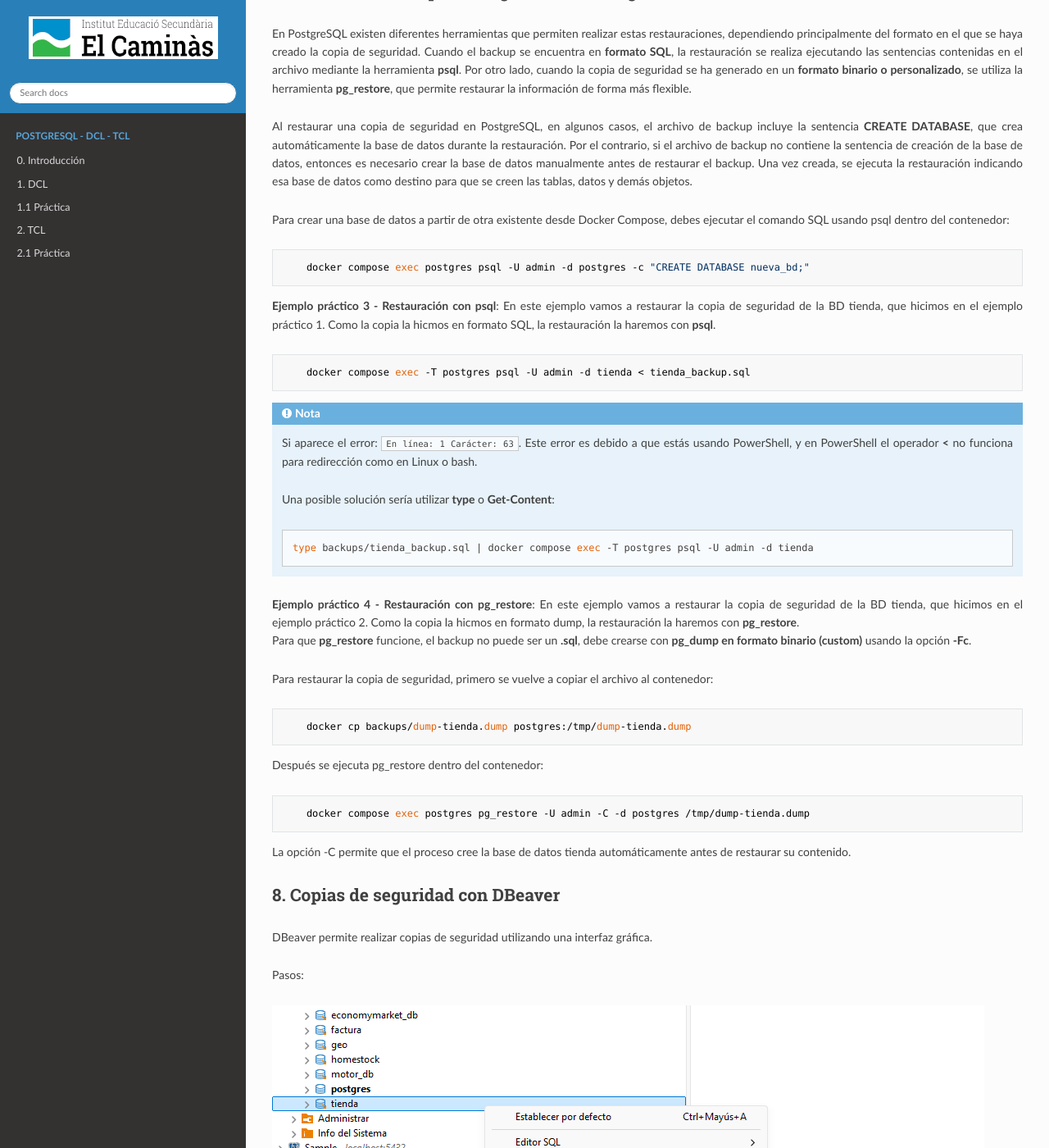
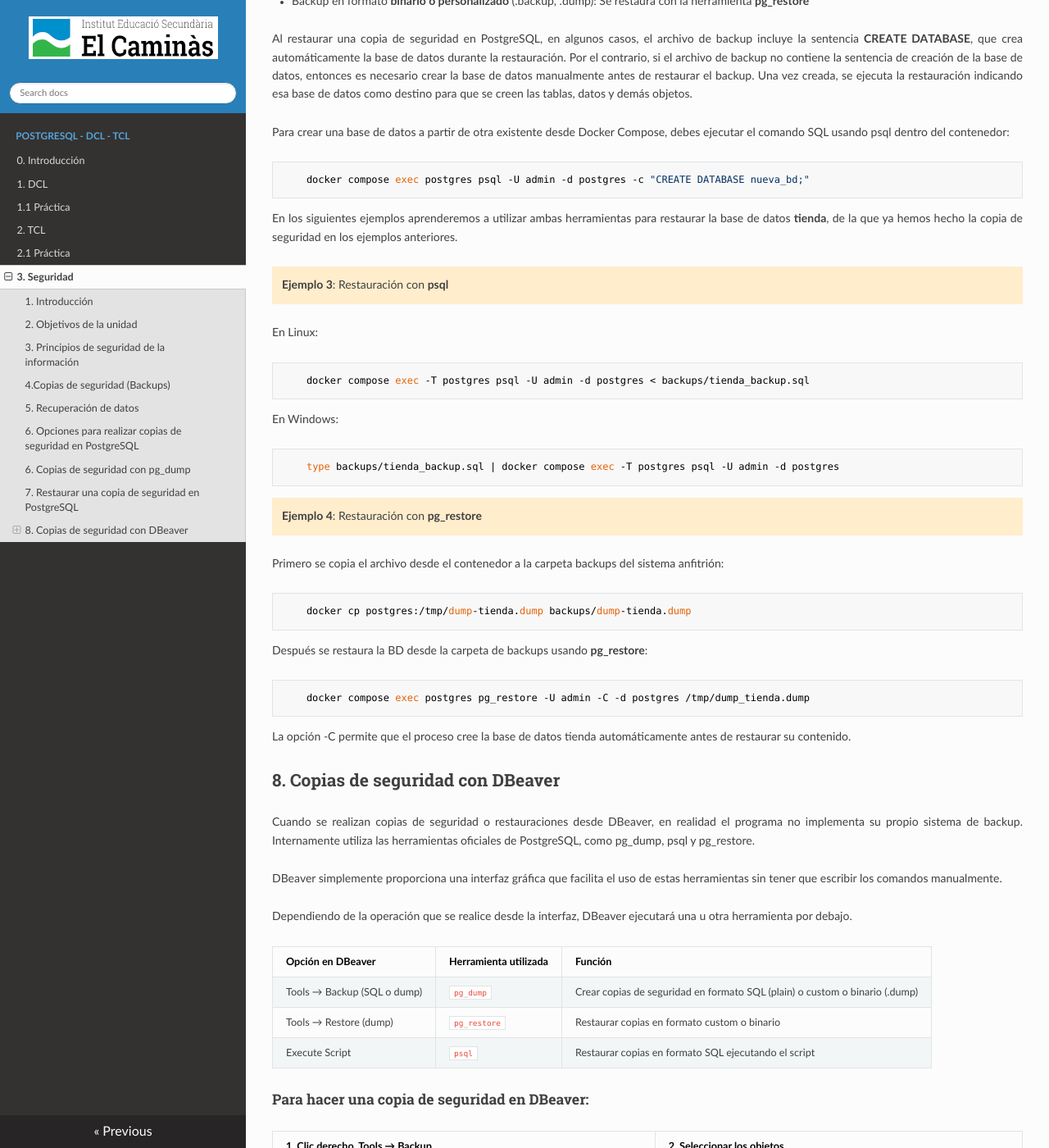
Before and after one commit to asalvadorc/BBDD_PostgreSQL_DCL, an MkDocs documentation site: the page built from docs/3_Seguridad.md, in a window 1280 px wide and 1400 px high, scrolled down 5597 px. Shown: the whole window at 82% size. Built offline with MkDocs 1.6.1, drawn with Linux system fonts in a browser that asks for light colours; nearby versions of some CDN libraries; some of the changed text lies outside the part shown.

Commit message:
seguridad

```diff
--- /dev/null
+++ b/docs/2.2_Practica.md
@@ -0,0 +1,129 @@
+# 🧪 PRÁCTICA: Gestión de Transacciones con TCL (BD `tienda`)
+
+## 🎯 Objetivo
+
+Aprender a:
+
+- Utilizar **BEGIN / START TRANSACTION**
+- Aplicar **COMMIT**
+- Aplicar **ROLLBACK**
+- Usar **SAVEPOINT**
+- Entender la importancia de la atomicidad en bases de datos
+- Relacionar **TCL con DCL (roles y permisos)**
+
+---
+
+## 🗂️ Contexto
+
+Trabajaremos con la base de datos  **tienda** ya creada, con su esquema **`app`**, tablas, roles y usuarios.
+
+Cuando se realiza una venta, deben ejecutarse varias acciones:
+
+1. Registrar la venta
+2. Actualizar el stock del producto
+
+⚠️ Todo esto debe hacerse como una única unidad lógica.
+
+---
+
+## 📊 Insertar datos iniciales
+
+Si es necesario:
+
+- Inserta al menos 2 productos con stock suficiente
+- Inserta alguna venta de prueba
+
+---
+
+## 🧩 PARTE 1 — Sin Transacción (Para ver el problema)
+
+- Simular una venta SIN transacción:
+
+    - Inserta una venta de 2 unidades del producto con id = 1
+    - Actualiza el stock correspondiente
+    - Simula un fallo en mitad del proceso
+    - Intenta continuar con otra operación
+
+- Consultar el estado en el que han quedado las tablas.
+
+📌 **Pregunta:**
+¿Es consistente la base de datos? Razona la respuesta.
+
+---
+
+## 🧩 PARTE 2 — Uso de BEGIN + COMMIT
+
+- Repite las operaciones anteriores, pero:
+
+    - Encapsula todas las operaciones en una transacción
+    - Finaliza correctamente con COMMIT
+
+- Consultar el estado en el que han quedado las tablas.
+
+📌 **Pregunta:**
+¿Se han aplicado correctamente todos los cambios? Explica por qué.
+
+---
+
+## 🧩 PARTE 3 — Uso de ROLLBACK
+
+- Repite las operaciones anteriores, pero:
+
+    - Ejecuta ROLLBACK antes de finalizar
+
+- Consultar el estado en el que han quedado las tablas.
+
+📌 **Pregunta:**
+¿Se ha realizado alguna modificación?
+
+---
+
+## 🧩 PARTE 4 — Uso de SAVEPOINT
+
+- Repite las operaciones anteriores, pero:
+
+    - Introduce un SAVEPOINT antes de cada operación importante
+    - Realiza una operación errónea
+    - Revierte parcialmente usando ROLLBACK TO SAVEPOINT
+    - Finaliza la transacción
+
+- Consultar el estado en el que han quedado las tablas.
+
+📌 **Pregunta:**
+¿Qué cambios se han guardado?
+
+---
+
+## 🔐 PARTE 5 — TCL + PERMISOS
+
+- Conéctate con el usuario **user_tpvs** y:
+
+    - Inicia una transacción
+    - Intenta modificar el stock de productos
+    - Finaliza la transacción
+
+📌 **Pregunta:**
+¿Se permite la operación? Explica qué ocurre y por qué.
+
+---
+
+## 🧠 PARTE 6 — Reflexión
+
+Responder:
+
+1. ¿Qué ventaja tienen las transacciones?
+2. ¿Qué ocurriría en un sistema real sin ellas?
+3. ¿Qué diferencia hay entre ROLLBACK y ROLLBACK TO SAVEPOINT?
+4. ¿En qué situaciones reales usarías SAVEPOINT?
+
+---
+
+## 🏁 RETO FINAL
+
+Crear una transacción que:
+
+- Venda **2 productos diferentes a la vez**
+- Actualice correctamente el stock de ambos
+- Si falla una operación, **no se debe registrar ninguna venta**
+
+---
--- a/docs/3_Seguridad.md
+++ b/docs/3_Seguridad.md
@@ -137,85 +137,42 @@ En nuestro entorno con **Docker**, **pg_dump** se ejecuta dentro del contenedor
 
 En PostgreSQL las copias de seguridad pueden generarse principalmente en dos formatos: **SQL o dump** (formato custom). La elección de uno u otro depende del uso que se quiera dar al backup y de las herramientas que se utilizarán para restaurarlo.
 
-El formato SQL genera un archivo de texto que contiene sentencias SQL como CREATE TABLE, INSERT o ALTER. Estas sentencias permiten reconstruir la base de datos ejecutando el archivo con la herramienta **psql**. Este formato es fácil de leer y editar, por lo que suele utilizarse en entornos de aprendizaje o para bases de datos pequeñas.
+- **El formato SQL** genera un archivo de texto que contiene sentencias SQL como CREATE TABLE, INSERT o ALTER. Estas sentencias permiten reconstruir la base de datos ejecutando el archivo con la herramienta **psql**. Este formato es fácil de leer y editar, por lo que suele utilizarse en entornos de aprendizaje o para bases de datos pequeñas.
 
-Por otro lado, el formato dump o custom es un formato binario generado normalmente con la opción **-Fc** de pg_dump. Este tipo de archivo no es legible directamente, pero permite realizar restauraciones más flexibles utilizando la herramienta **pg_restore**. Entre sus ventajas se encuentran la posibilidad de restaurar solo ciertos objetos de la base de datos o realizar restauraciones en paralelo, lo que resulta especialmente útil en bases de datos de mayor tamaño.
+- **El formato dump o custom** es un formato binario generado normalmente con la opción **-Fc** de **pg_dump**. Este tipo de archivo no es legible directamente, pero permite realizar restauraciones más flexibles utilizando la herramienta **pg_restore**. Entre sus ventajas se encuentran la posibilidad de restaurar solo ciertos objetos de la base de datos o realizar restauraciones en paralelo, lo que resulta especialmente útil en bases de datos de mayor tamaño.
 
-En resumen, el formato SQL es más simple y legible, mientras que el formato dump ofrece mayor flexibilidad y eficiencia durante la restauración.
+!!!Note ""
+    En resumen, el formato **SQL** es más simple y legible, mientras que el formato **dump** ofrece mayor flexibilidad y eficiencia durante la restauración.
 
-Para los seguientes ejemplos crearemos una carpeta para los backups
+En los **siguientes ejemplos** aprenderemos a utilizar ambas herramientas para realizar copias de seguridad. Trabajaremos con la base de datos **tienda**, que hemos creado en esta unidad, y sobre ella realizaremos las copias de seguridad.
+
+Antes de empezar, crearemos una carpeta donde guardaremos los archivos de backup. Esto nos permitirá tener los datos organizados y localizarlos fácilmente.
+
+
 
         postgres_local/
         │
         ├─ docker-compose.yml
         └─ backups/
 
-
-<!--
-- Desde la carpeta donde está tu docker-compose.yml:
-
-
-        docker compose up -d
-
-- Comprobar que el contenedor está funcionando:
-
-        docker compose ps
-
-
-        Deberías ver algo parecido a:
-
-        NAME       IMAGE           SERVICE    STATUS
-        postgres   postgres:16.4   postgres   running
-
-- Comprobar que PostgreSQL responde:
-
-        docker compose exec postgres psql -U admin -d tienda -c "SELECT version();"
-
-| Parte                          | Función                                  |
-| ------------------------------ | ---------------------------------------- |
-| docker compose exec postgres | Ejecuta el comando dentro del contenedor |
-| psql                         | Cliente de PostgreSQL                    |
-| -U admin                     | Usuario                                  |
-| -d tienda                    | Base de datos a la que conectarse        |
-| -c                           | Ejecuta una consulta                     |
-| "SELECT version();"          | Consulta que muestra la versión          |
-
-        Deberías ver algo parecido a:
-
-        version
-        ---------------------------------------------------------------------------------------------------------------------
-        PostgreSQL 16.4 (Debian 16.4-1.pgdg120+2) on x86_64-pc-linux-gnu, compiled by gcc (Debian 12.2.0-14) 12.2.0, 64-bit
-        (1 row)
-
--->
-**Ejemplo práctico 1**: Copia de seguridad de la base de datos **tienda** en formato **SQL**:
-
-- Desde la carpeta donde está tu docker-compose.yml, comprobar que pg_dump está disponible:
-
-        docker compose exec postgres pg_dump --version
-
-Deberías ver algo parecido a:
-
-        pg_dump (PostgreSQL) 16.4 (Debian 16.4-1.pgdg120+2)
-
-
-- Hacer la copia de seguridad de la bd **tienda** en formato SQL:
-
-
-        docker compose exec postgres pg_dump -U admin -C tienda > backups/tienda_backup.sql
+!!!Warning ""
+    **Ejemplo 1**: Copia de seguridad en formato **SQL**:
+----
+        docker compose exec -T postgres pg_dump -U admin -C tienda > backups/tienda_backup.sql
 
 | Parte                        | Función                                                                |
 | -----------------------------| ------------------------------------------------------------------ |
 | docker compose exec postgres | Ejecuta un comando dentro del contenedor                           |
 | pg_dump                      | Herramienta que crea una copia de seguridad de una base de datos   |
+| -T                           | Evita problemas de codificación|
 | -U admin                     | Indica el usuario de PostgreSQL con el que se realiza la conexión  |
 | -C                           | Incluye en el archivo de backup la instrucción CREATE DATABASE     |
 | tienda                       | Nombre de la base de datos que se quiere copiar                    |
 | >                            | Redirige la salida del comando a un archivo                        |
 | tienda_backup.sql            | Archivo donde se guarda el backup en formato SQL                   |
 
-
-**Ejemplo práctico 2**: Copia de seguridad de la base de datos **tienda** en formato **dump (binario)**:
+!!!Warning ""
+    **Ejemplo 2**: Copia de seguridad en formato **dump (binario)**:
 
 Cuando se trabaja con PostgreSQL dentro de un contenedor Docker y se utiliza PowerShell en Windows, pueden aparecer problemas al manejar archivos de backup **binarios** (formato custom) usando redirecciones (>, <) o pipes. Esto ocurre porque PowerShell puede modificar el flujo de datos binarios.
 
@@ -224,20 +181,18 @@ Para evitar estos problemas, la forma más fiable es crear el backup dentro del
 
 Primero se genera el backup dentro del contenedor usando pg_dump en formato custom:
 
-        docker compose exec postgres pg_dump -U admin -Fc -C tienda -f /tmp/dump-tienda.dump
+        docker compose exec -T postgres pg_dump -U admin -Fc -C tienda -f /tmp/dump_tienda.dump
 
 Después se copia el archivo desde el contenedor a la carpeta backups del sistema anfitrión:
 
         docker cp postgres:/tmp/dump-tienda.dump backups/dump-tienda.dump
 
-De esta forma el archivo queda guardado en:
-
-        backups/dump-tienda.dump
 
 | Parte                        | Función                                                                 |
 |------------------------------|-------------------------------------------------------------------------|
 | docker compose exec postgres | Ejecuta un comando dentro del contenedor                               |
 | pg_dump                      | Herramienta que crea una copia de seguridad de una base de datos       |
+| -T                           | Evita problemas de codificación|
 | -U admin                     | Indica el usuario de PostgreSQL con el que se realiza la conexión      |
 | -Fc                          | Genera el backup en formato custom (binario) compatible con pg_restore |
 | -C                           | Incluye en el backup la instrucción CREATE DATABASE                    |
@@ -248,7 +203,12 @@ De esta forma el archivo queda guardado en:
 
 ## 7. Restaurar una copia de seguridad en PostgreSQL
 
-En PostgreSQL existen diferentes herramientas que permiten realizar estas restauraciones, dependiendo principalmente del formato en el que se haya creado la copia de seguridad. Cuando el backup se encuentra en **formato SQL**, la restauración se realiza ejecutando las sentencias contenidas en el archivo mediante la herramienta **psql**. Por otro lado, cuando la copia de seguridad se ha generado en un **formato binario o personalizado**, se utiliza la herramienta **pg_restore**, que permite restaurar la información de forma más flexible.
+En PostgreSQL existen diferentes herramientas para restaurar copias de seguridad, dependiendo del formato del backup:
+
+- Backup en formato **SQL** (.sql): Se restaura ejecutando el archivo con la herramienta **psql**
+
+- Backup en formato **binario o personalizado** (.backup, .dump): Se restaura con la herramienta **pg_restore**
+
 
 Al restaurar una copia de seguridad en PostgreSQL, en algunos casos, el archivo de backup incluye la sentencia **CREATE DATABASE**, que crea automáticamente la base de datos durante la restauración. Por el contrario, si el archivo de backup no contiene la sentencia de creación de la base de datos, entonces es necesario crear la base de datos manualmente antes de restaurar el backup. Una vez creada, se ejecuta la restauración indicando esa base de datos como destino para que se creen las tablas, datos y demás objetos.
 
@@ -256,66 +216,72 @@ Para crear una base de datos a partir de otra existente desde Docker Compose, de
 
         docker compose exec postgres psql -U admin -d postgres -c "CREATE DATABASE nueva_bd;"
 
-**Ejemplo práctico 3 - Restauración con psql**: En este ejemplo vamos a restaurar la copia de seguridad de la BD tienda, que hicimos en el ejemplo práctico 1. Como la copia la hicmos en formato SQL, la restauración la haremos con **psql**.
+En los siguientes ejemplos aprenderemos a utilizar ambas herramientas para restaurar la base de datos **tienda**, de la que ya hemos hecho la copia de seguridad en los ejemplos anteriores.
 
+!!!Warning ""
+    **Ejemplo 3**: Restauración con **psql**
+En Linux:
 
-        docker compose exec -T postgres psql -U admin -d tienda < tienda_backup.sql
+        docker compose exec -T postgres psql -U admin -d postgres < backups/tienda_backup.sql
 
-!!!Note "Nota"
-    Si aparece el error: `En línea: 1 Carácter: 63`. Este error  es debido a que estás usando PowerShell, y en PowerShell el operador **<** no funciona para redirección como en Linux o bash.
+En Windows:
 
-    Una posible solución sería utilizar **type** o **Get-Content**:
-
-        type backups/tienda_backup.sql | docker compose exec -T postgres psql -U admin -d tienda
+        type backups/tienda_backup.sql | docker compose exec -T postgres psql -U admin -d postgres
 
 
 
-**Ejemplo práctico 4 - Restauración con pg_restore**: En este ejemplo vamos a restaurar la copia de seguridad de la BD tienda, que hicimos en el ejemplo práctico 2. Como la copia la hicmos en formato dump, la restauración la haremos con **pg_restore**.
-Para que **pg_restore** funcione, el backup no puede ser un **.sql**, debe crearse con **pg_dump en formato binario (custom)** usando la opción **-Fc**.
+!!!Warning ""
+    **Ejemplo 4**: Restauración con **pg_restore**
+
+Primero se copia el archivo desde el contenedor a la carpeta backups del sistema anfitrión:
+
+        docker cp postgres:/tmp/dump-tienda.dump backups/dump-tienda.dump
+
+Después se restaura la BD desde la carpeta de backups usando **pg_restore**:
 
 
-Para restaurar la copia de seguridad, primero se vuelve a copiar el archivo al contenedor:
-
-        docker cp backups/dump-tienda.dump postgres:/tmp/dump-tienda.dump
-
-Después se ejecuta pg_restore dentro del contenedor:
-
-        docker compose exec postgres pg_restore -U admin -C -d postgres /tmp/dump-tienda.dump
+        docker compose exec postgres pg_restore -U admin -C -d postgres /tmp/dump_tienda.dump
 
 La opción -C permite que el proceso cree la base de datos tienda automáticamente antes de restaurar su contenido.
 
 
 ## 8. Copias de seguridad con DBeaver
 
-DBeaver permite realizar copias de seguridad utilizando una interfaz gráfica.
+Cuando se realizan copias de seguridad o restauraciones desde DBeaver, en realidad el programa no implementa su propio sistema de backup. Internamente utiliza las herramientas oficiales de PostgreSQL, como pg_dump, psql y pg_restore.
 
-Pasos:
+DBeaver simplemente proporciona una interfaz gráfica que facilita el uso de estas herramientas sin tener que escribir los comandos manualmente.
 
-![alt text](image-1.png)
+Dependiendo de la operación que se realice desde la interfaz, DBeaver ejecutará una u otra herramienta por debajo.
 
-![alt text](image-2.png)
 
-![alt text](image-3.png)
-
-![alt text](image-4.png)
-
-1. Conectarse al servidor PostgreSQL.
-2. Hacer clic derecho sobre la base de datos.
-3. Seleccionar Tools → Backup.
-4. Elegir el formato de exportación.
-5. Guardar el archivo de backup.
-9. Restauración con DBeaver
-
-Para restaurar una copia de seguridad en DBeaver:
-
-1. Crear una base de datos nueva.
-2. Hacer clic derecho sobre la base de datos.
-3. Seleccionar Tools → Restore.
-4. Elegir el archivo de backup.
-5. Ejecutar la restauración.
+| Opción en DBeaver        | Herramienta utilizada | Función                                                     |
+|--------------------------|----------------------|-------------------------------------------------------------|
+| Tools → Backup (SQL o dump)     | `pg_dump`            | Crear copias de seguridad en formato SQL (plain) o  custom o binario (.dump)          |
+| Tools → Restore (dump)   | `pg_restore`         | Restaurar copias en formato custom o binario               |
+| Execute Script           | `psql`               | Restaurar copias en formato SQL ejecutando el script       |
 
 
 
-Para saber las bd que tiene el servidor:
 
-        docker compose exec postgres psql -U admin -d postgres -l
+### Para hacer una copia de seguridad en DBeaver:
+
+
+| 1. Clic derecho, Tools → Backup | 2. Seleccionar los objetos |
+|----------------------|------------------------|
+| ![Paso 1](image-1.png) | ![Paso 2](image-2.png) |
+| **3. Elegir el formato de exportación** | **4. Guardar backup** |
+| ![Paso 3](image-3.png) | ![Paso 4](image-4.png) |
+
+### Para restaurar una copia de seguridad en DBeaver:
+
+- Si el archivo de backup es en formato SQL
+
+| 1. Clic derecho, Tools → Ejecutar Script | 2. Seleccionar el archivo .sql |
+|----------------------|------------------------|
+| ![Paso 5](image-9.png) | ![Paso 7](image-10.png) |
+
+- Si el archivo de backup es en formato dump
+
+| 1. Clic derecho, Tools → Restore | 2. Seleccionar el archivo .dmp |
+|----------------------|------------------------|
+| ![Paso 6](image-8.png) |![Paso 8](image-6.png) |
--- a/mkdocs.yml
+++ b/mkdocs.yml
@@ -1,4 +1,3 @@
-site_url : https://github.com/asalvadorc/BBDD_POSTGRES_DCL
 site_name: BD - Bases de Dades
 theme:
   name: readthedocs
@@ -23,5 +22,5 @@ nav:
     - 1. DCL: 1_DCLv2.md
     - 1.1 Práctica: 1.1_Practica.md
     - 2. TCL: 2_TCL.md
-    - 2.1 Práctica: 2.1_Practica.md
-    #- 3. Seguridad: 3_Seguridad.md
+    - 2.1 Práctica: 2.2_Practica.md
+    - 3. Seguridad: 3_Seguridad.md
```
Also changed, not shown: docs/image-10.png (added), docs/image-3.png, docs/image-6.png (added), docs/image-8.png (added), docs/image-9.png (added).
